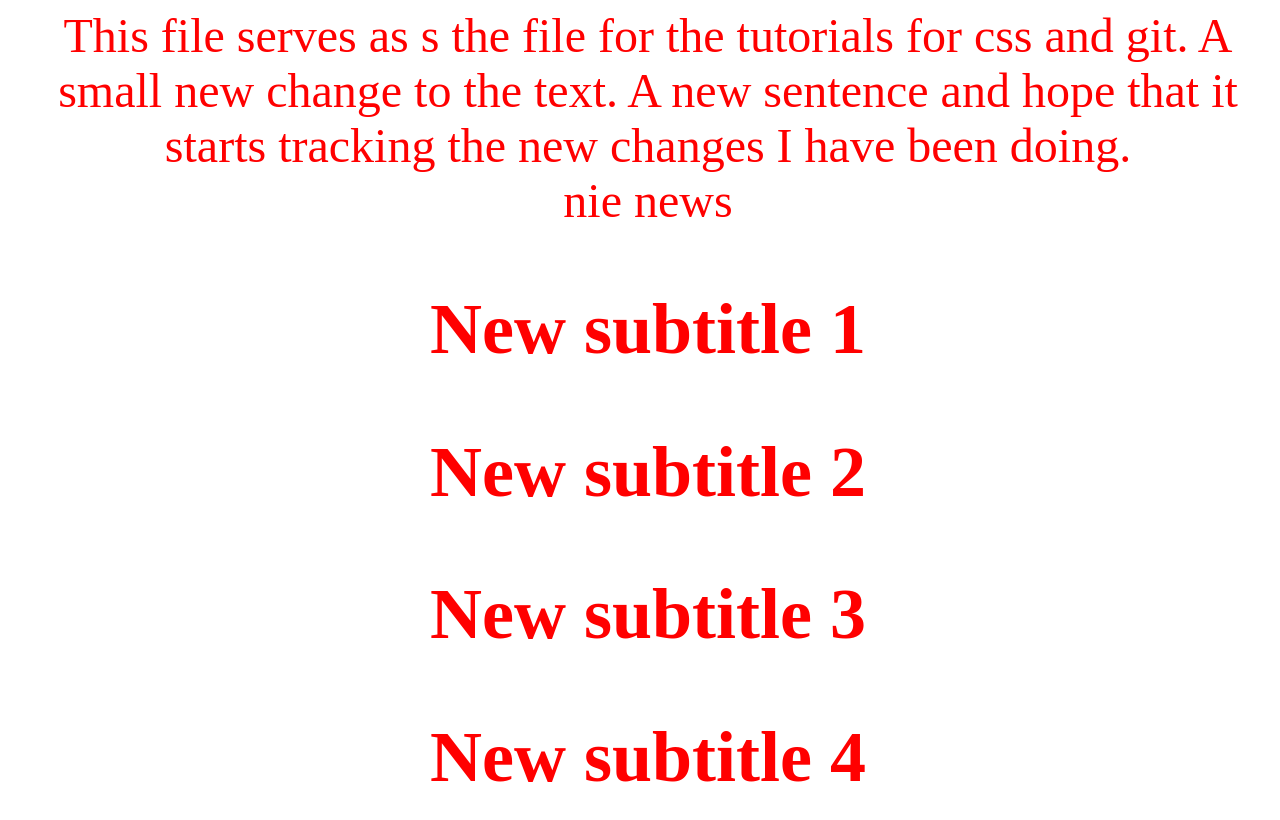
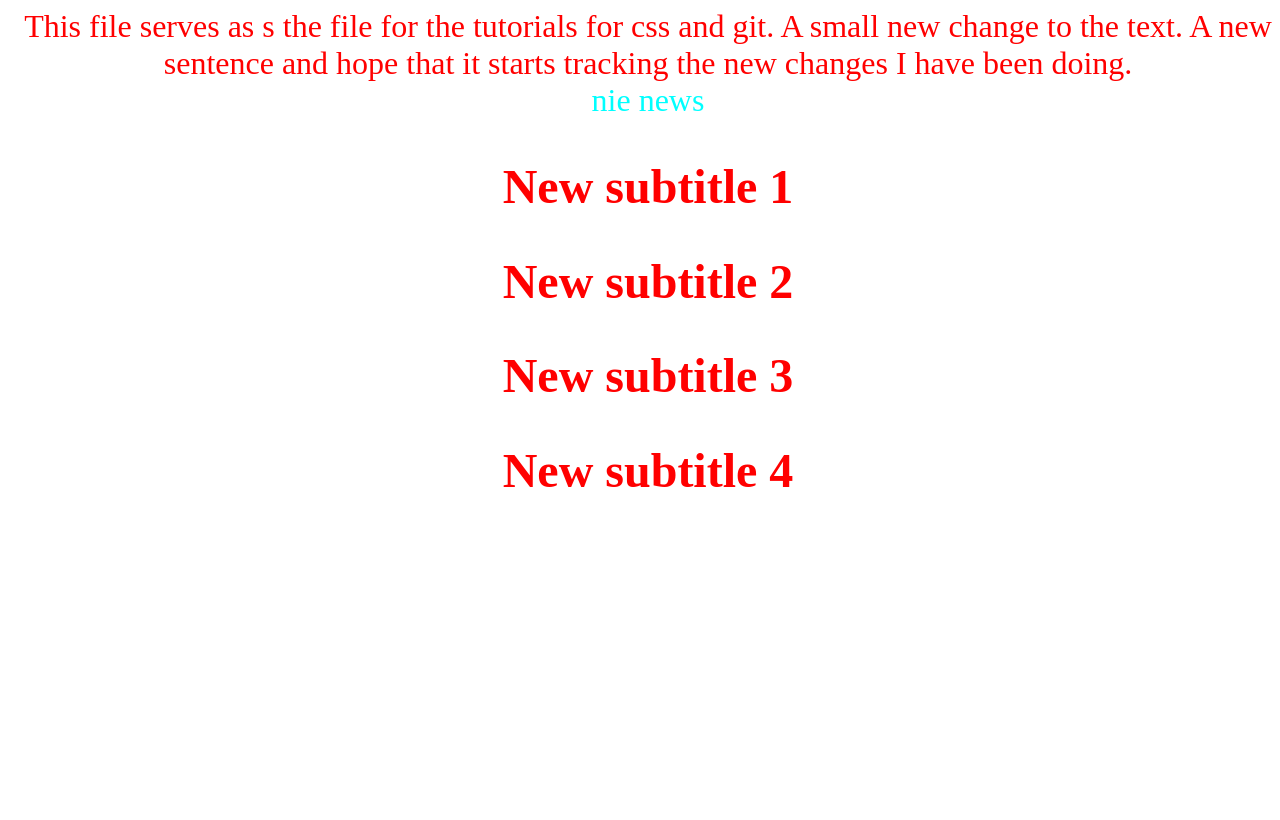
Before and after one commit to atantos/git1, a plain HTML site: page index.html in a window 1280 px wide. Drawn offline with Linux system fonts and the light colour scheme.

```diff
--- a/styles.css
+++ b/styles.css
@@ -6,7 +6,7 @@ body{
 	color: red;
 	font-family: Times serif;
 	font: bold;
-	font-size: 3em;
+	font-size: 2em;
 	width: 100%;
 	text-align: center;
 	text-decoration: ghostwhite;
@@ -18,6 +18,7 @@ blockquote{
 	font-family: fantasy;
 	font: oblique;
 	width: 100%;
+	text-overflow: ellipsis;
 
 }
 
@@ -26,4 +27,5 @@ div {
 	border-bottom: beige;
 	fill: crimson;
 	font: larger;
+	color: aqua;
 }
```
